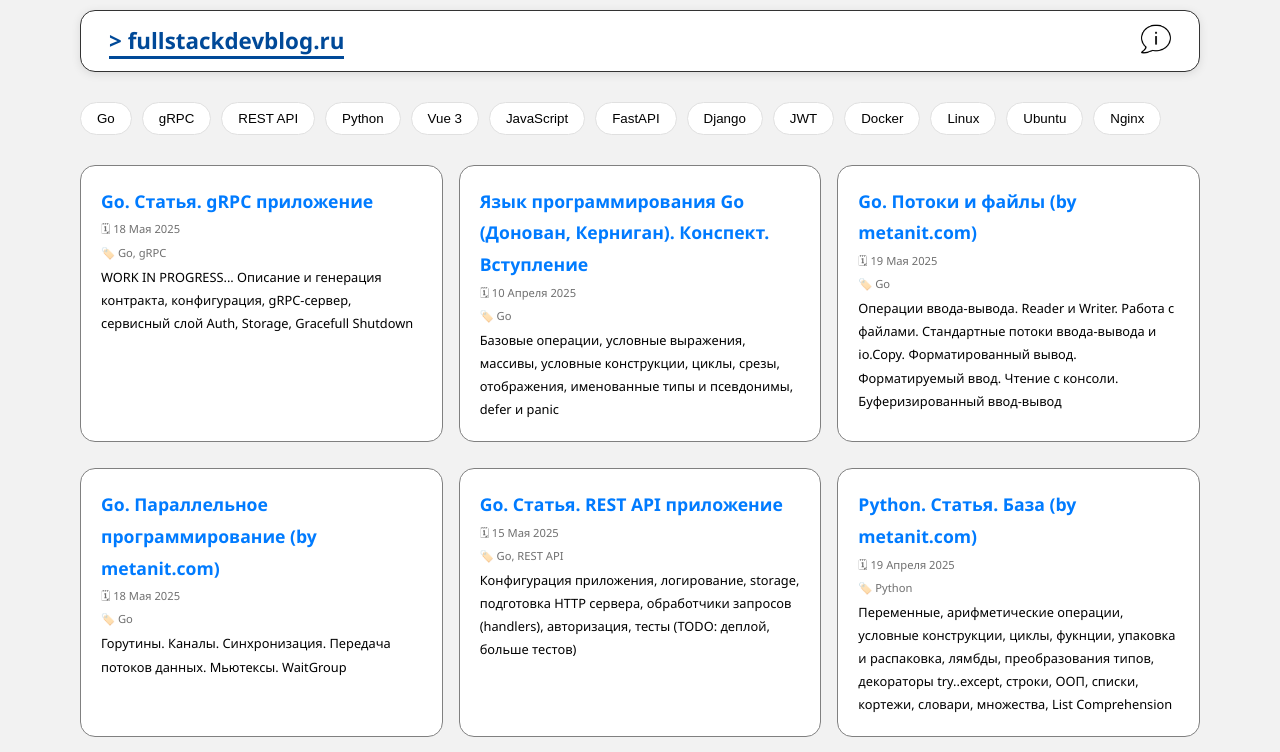
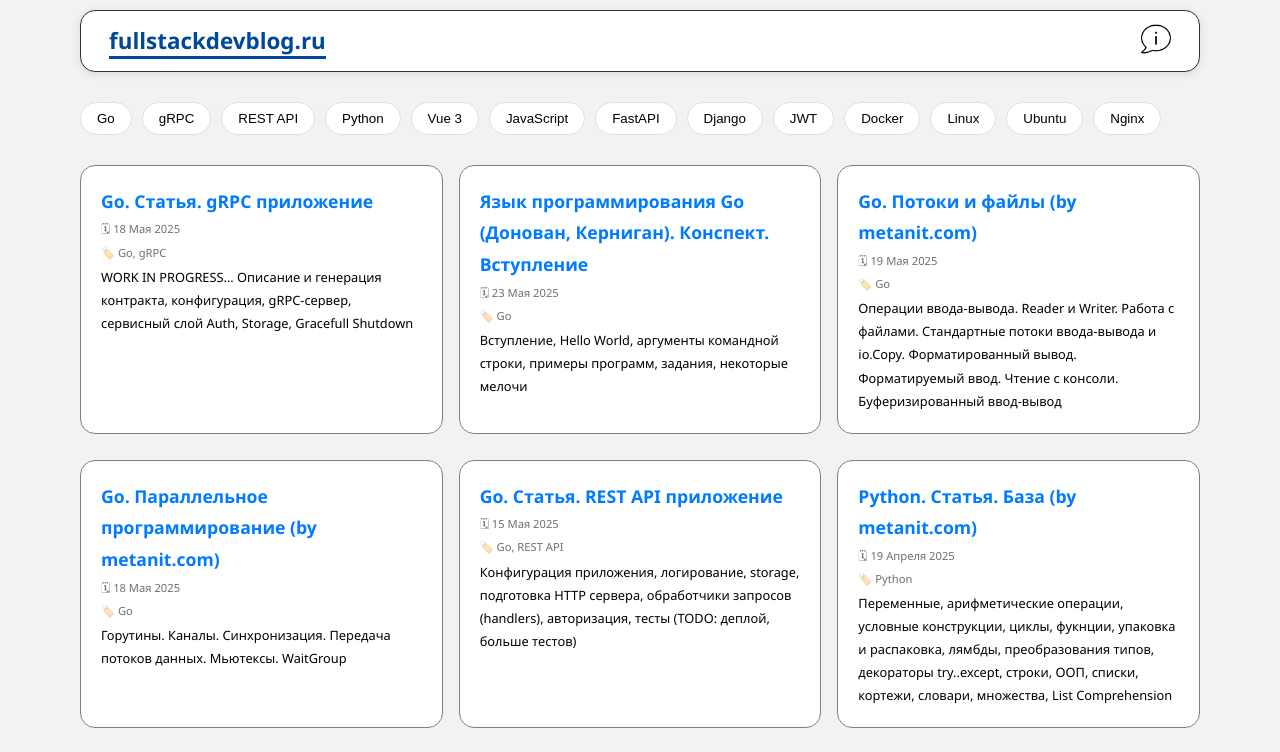
Before and after one commit to artemmj/mysite_frontend_vue, a Vue app: page / in a window 1280 px wide. Shown: the top 752 px of the page. Built offline with nearby package versions, Linux system fonts and the light colour scheme.

Commit message:
Фиксы

```diff
--- a/public/articles/go_intro.html
+++ b/public/articles/go_intro.html
@@ -1,5 +1,5 @@
 
-<h3 class="article-title">Go. Конспект. Вступление</h3>
+<h3 class="article-title">Язык программирования Go (Донован, Керниган). Конспект. Вступление</h3>
 <div class="article-meta">
     <span>🗓 23 Мая 2025</span>
     <span>🏷️ Go</span>
--- a/src/components/AppHeader.vue
+++ b/src/components/AppHeader.vue
@@ -1,9 +1,9 @@
 <template>
     <header class="header">
         <div class="header__left">
-            <div class="logo"><a href="/">> fullstackdevblog.ru</a></div>
+            <div class="logo"><a href="/">fullstackdevblog.ru</a></div>
         </div>
-        <div>
+        <div class="header__right">
             <div class="about"><a href="/about"><img src="./about.png"></a></div>
         </div>
     </header>
@@ -34,6 +34,9 @@ header {
 .header__left {
     display: flex;
 }
+.header__right {
+    display: flex;
+}
 .about {
     margin-top: 5px;
     margin-right: 20px;
--- a/src/views/HomeView.vue
+++ b/src/views/HomeView.vue
@@ -24,9 +24,9 @@ const articles = ref([
     id: 6,
     filename: "go_intro.html",
     title: "Язык программирования Go (Донован, Керниган). Конспект. Вступление",
-    date: "10 Апреля 2025",
+    date: "23 Мая 2025",
     tags: "Go",
-    short_content: "Базовые операции, условные выражения, массивы, условные конструкции, циклы, срезы, отображения, именованные типы и псевдонимы, defer и panic",
+    short_content: "Вступление, Hello World, аргументы командной строки, примеры программ, задания, некоторые мелочи",
 },
 {
     id: 15,
```
